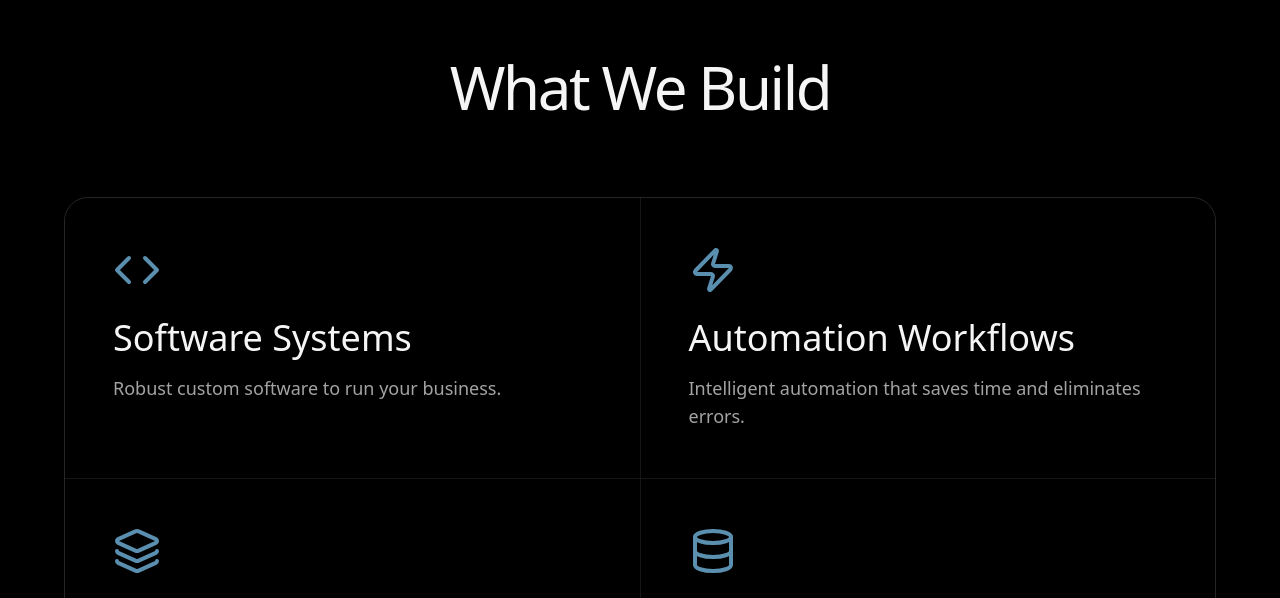
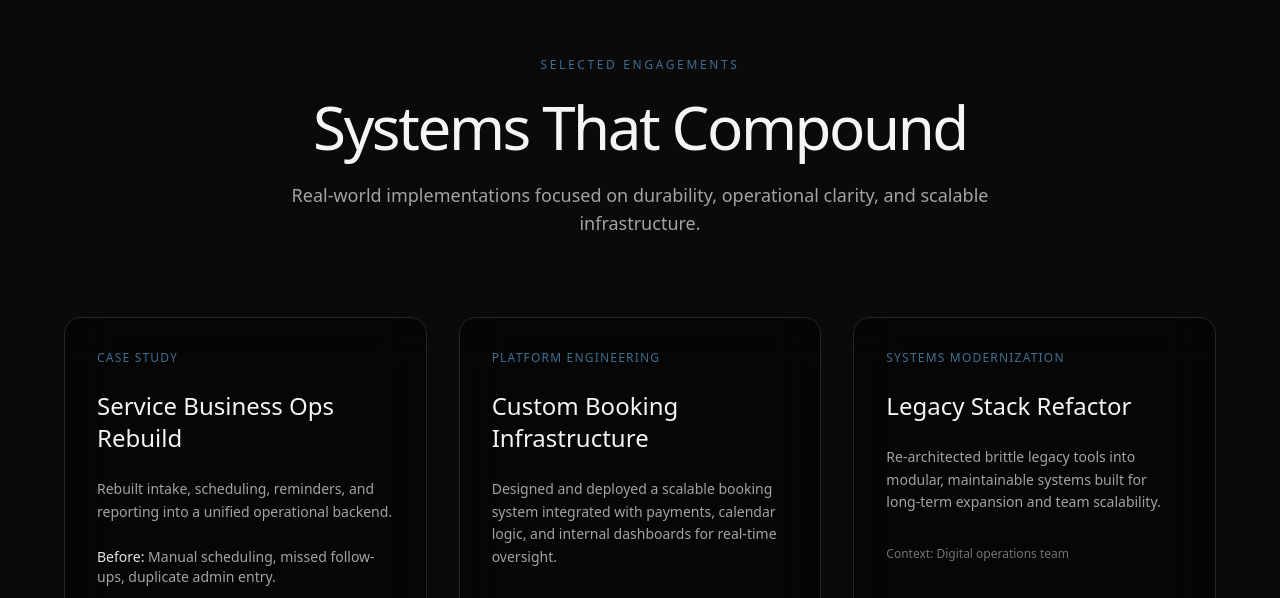
Before and after one commit to alexbritop24/apex-fusion-platform, a React (Vite) app: page / in a window 1280 px wide. Shown: the part 5762-6360 px from the top of the page. Built offline with nearby package versions, Linux system fonts and the light colour scheme.

Commit message:
Remove duplicate what-we-build section from Home

```diff
--- a/src/pages/Home.tsx
+++ b/src/pages/Home.tsx
@@ -5,7 +5,6 @@ import Navigation from "../components/Navigation";
 import BookingModal from "../components/BookingModal";
 import Hero from "../components/Hero";
 import PlatformHighlight from "../components/PlatformHighlight";
-import CapabilitiesGrid from "../components/CapabilitiesGrid";
 import ProofSection from "../components/ProofSection";
 import FinalCTA from "../components/FinalCTA";
 import Footer from "../components/Footer";
@@ -21,15 +20,10 @@ export default function Home() {
     <div className="min-h-screen bg-black text-[#f5f5f5]">
       <SEO />
 
-      {/* ✅ CHANGE: pass onOpenBooking so navbar CTA works */}
       <Navigation onOpenBooking={() => setBookingOpen(true)} />
 
-      <BookingModal
-        isOpen={bookingOpen}
-        onClose={() => setBookingOpen(false)}
-      />
+      <BookingModal isOpen={bookingOpen} onClose={() => setBookingOpen(false)} />
 
-      {/* pt-24 matches Navigation h-24 */}
       <main id="main" className="pt-24">
         <Hero
           onPrimaryCTA={() => setBookingOpen(true)}
@@ -38,11 +32,15 @@ export default function Home() {
 
         <FounderBlock />
         <WhoWeWorkWith />
+
         <ProcessSection onOpenBooking={() => setBookingOpen(true)} />
+
+        {/* Keep AuthorityBlock + ProofSection as the single source of truth */}
         <AuthorityBlock />
+
         <PlatformHighlight onOpenBooking={() => setBookingOpen(true)} />
-        <CapabilitiesGrid />
         <ProofSection />
+
         <FinalCTA onOpenBooking={() => setBookingOpen(true)} />
         <Footer />
       </main>
```
